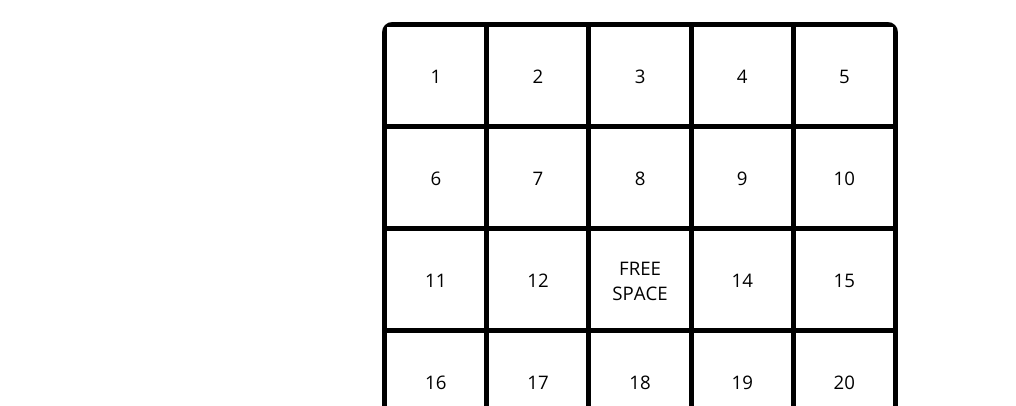
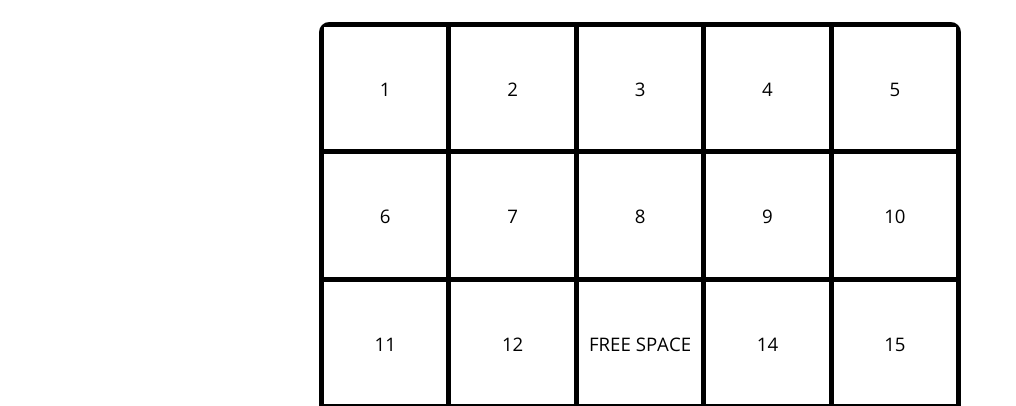
Before and after one commit to nathanwisla/bingo-card, a plain HTML site: page index.html in a window 1280 px wide. Shown: the part 353-759 px from the top of the page, without its empty margins (0-1016 px from the left). Drawn offline with nearby package versions, Linux system fonts and the light colour scheme.

Commit message:
Bugfix: text overflow stretches cell

```diff
--- a/style.css
+++ b/style.css
@@ -17,6 +17,8 @@
 }
 
 div#grid {
+    aspect-ratio: 1 / 1;
+
     display               : grid;
     grid-template-rows    : repeat(5, 1fr);
     grid-template-columns : repeat(5, 1fr);
@@ -25,8 +27,8 @@ div#grid {
     gap                   : 5px;
     padding               : 5px;
     border-radius         : 10px;
-    max-width:1322px;
-    width:40%
+    max-width             : 800px;
+    width                 : 50%
 }
 
 div.form {
@@ -37,15 +39,17 @@ div.page {
     height       : 11in;
     font-size    : 14pt;
     font-family  : 'Open Sans';
+    word-break   : break-word;
 }
 
 .cell {
-    aspect-ratio    : 1 / 1;
+    aspect-ratio    : 1 /1;
     display         : flex;
     justify-content : center;
     align-items     : center;
     text-align      : center;
     background      : white;
+    overflow        : hidden;
 }
 
 .cell img {
```
